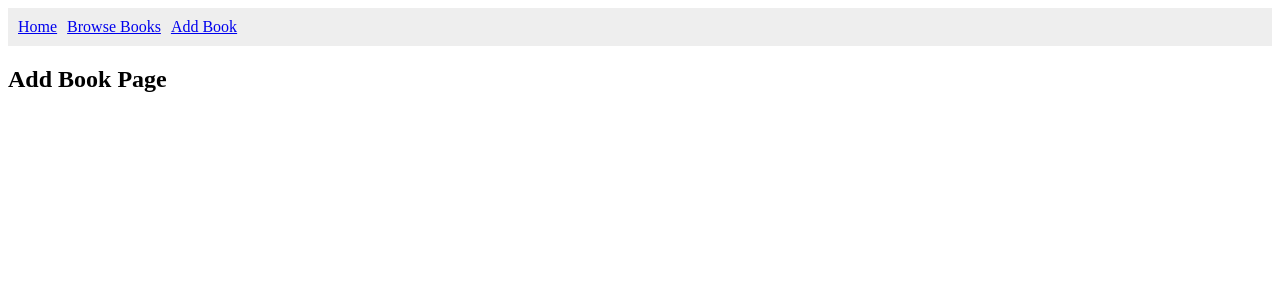
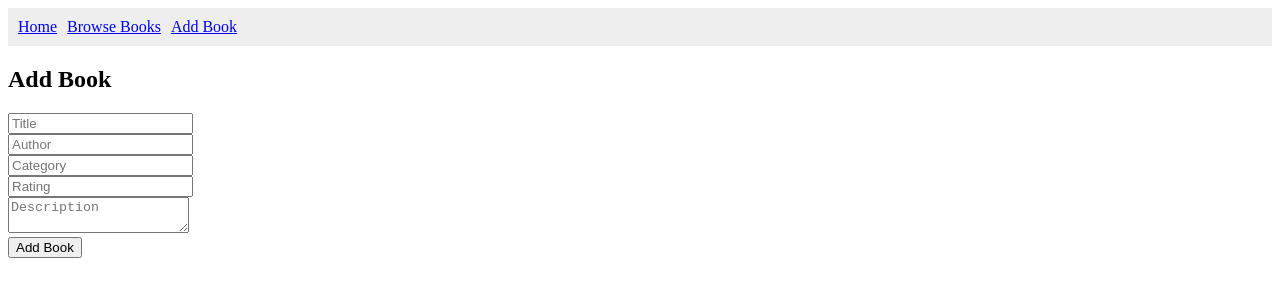
Before and after one commit to mcajoydeb/online-library, a React (Vite) app: page /add-book in a window 1280 px wide. Shown: the top 300 px of the page. Built offline with nearby package versions, Linux system fonts and the light colour scheme.

Commit message:
redux added and add book updated

```diff
--- a/package.json
+++ b/package.json
@@ -10,8 +10,10 @@
     "preview": "vite preview"
   },
   "dependencies": {
+    "@reduxjs/toolkit": "^2.11.2",
     "react": "^19.2.4",
     "react-dom": "^19.2.4",
+    "react-redux": "^9.2.0",
     "react-router-dom": "^7.14.0"
   },
   "devDependencies": {
--- a/src/main.jsx
+++ b/src/main.jsx
@@ -2,9 +2,13 @@ import React from "react";
 import ReactDOM from "react-dom/client";
 import App from "./App";
 import { BrowserRouter } from "react-router-dom";
+import { Provider } from "react-redux";
+import store from "./redux/store";
 
 ReactDOM.createRoot(document.getElementById("root")).render(
-  <BrowserRouter>
-    <App />
-  </BrowserRouter>
+  <Provider store={store}>
+    <BrowserRouter>
+      <App />
+    </BrowserRouter>
+  </Provider>
 );
--- a/src/pages/AddBook.jsx
+++ b/src/pages/AddBook.jsx
@@ -1,5 +1,100 @@
+import { useState } from "react";
+import { useDispatch } from "react-redux";
+import { addBook } from "../redux/bookSlice";
+import { useNavigate } from "react-router-dom";
+
 function AddBook() {
-  return <h2>Add Book Page</h2>;
+  const dispatch = useDispatch();
+  const navigate = useNavigate();
+
+  const [form, setForm] = useState({
+    title: "",
+    author: "",
+    category: "",
+    rating: "",
+    description: "",
+  });
+
+  const [error, setError] = useState("");
+
+  // Handle input change
+  const handleChange = (e) => {
+    setForm({ ...form, [e.target.name]: e.target.value });
+  };
+
+  // Submit form
+  const handleSubmit = (e) => {
+    e.preventDefault();
+
+    // Validation
+    if (
+      !form.title ||
+      !form.author ||
+      !form.category ||
+      !form.rating ||
+      !form.description
+    ) {
+      setError("All fields are required");
+      return;
+    }
+
+    const newBook = {
+      id: Date.now(),
+      ...form,
+    };
+
+    dispatch(addBook(newBook));
+
+    // Redirect to browse page
+    navigate("/books");
+  };
+
+  return (
+    <div>
+      <h2>Add Book</h2>
+
+      {error && <p style={{ color: "red" }}>{error}</p>}
+
+      <form onSubmit={handleSubmit}>
+        <input
+          name="title"
+          placeholder="Title"
+          onChange={handleChange}
+        />
+        <br />
+
+        <input
+          name="author"
+          placeholder="Author"
+          onChange={handleChange}
+        />
+        <br />
+
+        <input
+          name="category"
+          placeholder="Category"
+          onChange={handleChange}
+        />
+        <br />
+
+        <input
+          name="rating"
+          placeholder="Rating"
+          onChange={handleChange}
+        />
+        <br />
+
+        <textarea
+          name="description"
+          placeholder="Description"
+          onChange={handleChange}
+        />
+        <br />
+
+        <button type="submit">Add Book</button>
+      </form>
+    </div>
+  );
 }
 
 export default AddBook;
--- a/src/pages/BrowseBooks.jsx
+++ b/src/pages/BrowseBooks.jsx
@@ -1,11 +1,11 @@
 import { useParams, Link } from "react-router-dom";
 import { useState } from "react";
-import booksData from "../data/books";
+import { useSelector } from "react-redux";
 
 function BrowseBooks() {
   const { category } = useParams();
   const [search, setSearch] = useState("");
-
+    const booksData = useSelector((state) => state.books.list);
   // Filter by category
   let filteredBooks = category
     ? booksData.filter(
--- a/src/pages/Home.jsx
+++ b/src/pages/Home.jsx
@@ -1,9 +1,10 @@
 import { Link } from "react-router-dom";
-import books from "../data/books";
+import { useSelector } from "react-redux";
 
 function Home() {
   const categories = ["Fiction", "Non-Fiction", "Sci-Fi"];
 
+    const books = useSelector((state) => state.books.list);
   return (
     <div>
       <h1>Welcome to Online Library 📚</h1>
--- /dev/null
+++ b/src/redux/bookSlice.js
@@ -0,0 +1,17 @@
+import { createSlice } from "@reduxjs/toolkit";
+import booksData from "../data/books";
+
+const bookSlice = createSlice({
+  name: "books",
+  initialState: {
+    list: booksData,
+  },
+  reducers: {
+    addBook: (state, action) => {
+      state.list.unshift(action.payload); // add to top
+    },
+  },
+});
+
+export const { addBook } = bookSlice.actions;
+export default bookSlice.reducer;
--- /dev/null
+++ b/src/redux/store.js
@@ -0,0 +1,10 @@
+import { configureStore } from "@reduxjs/toolkit";
+import bookReducer from "./bookSlice";
+
+const store = configureStore({
+  reducer: {
+    books: bookReducer,
+  },
+});
+
+export default store;
```
Also changed, not shown: 1 other file (tests, documents, lock files or other folders).
